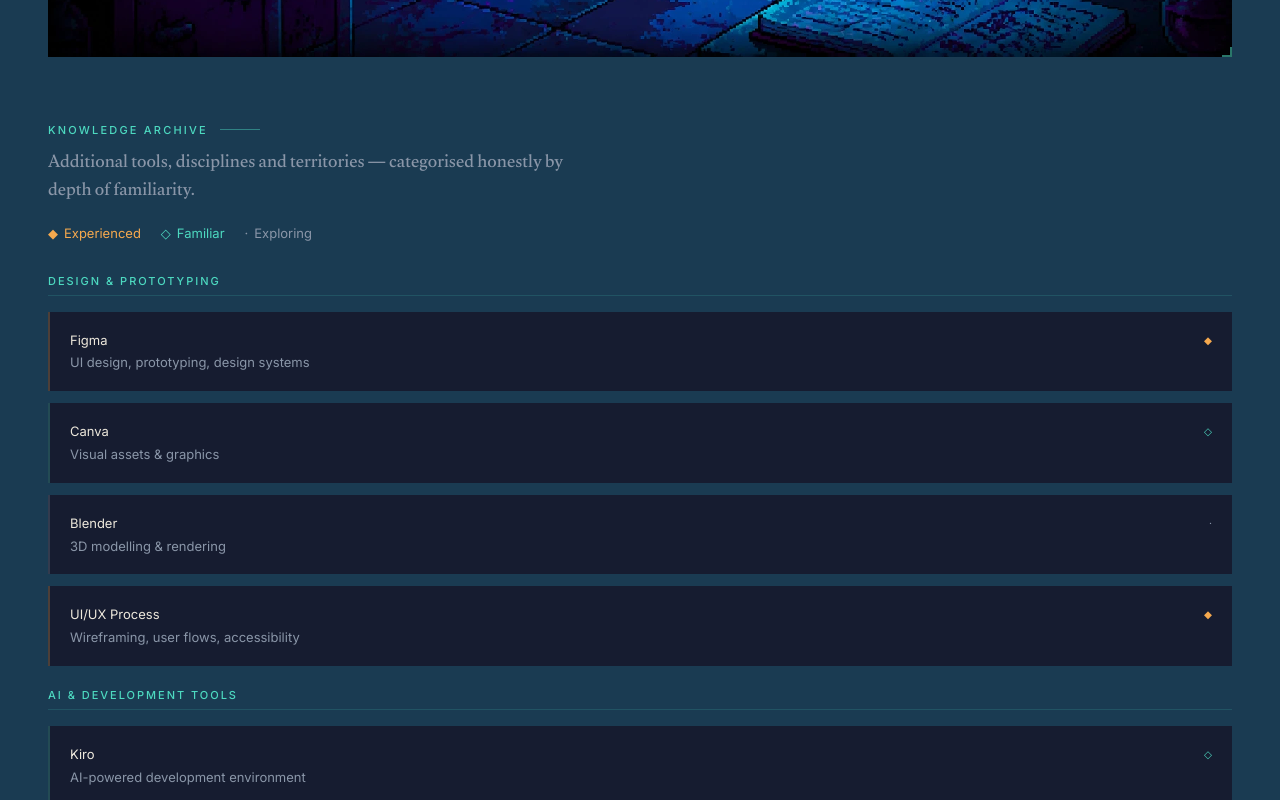
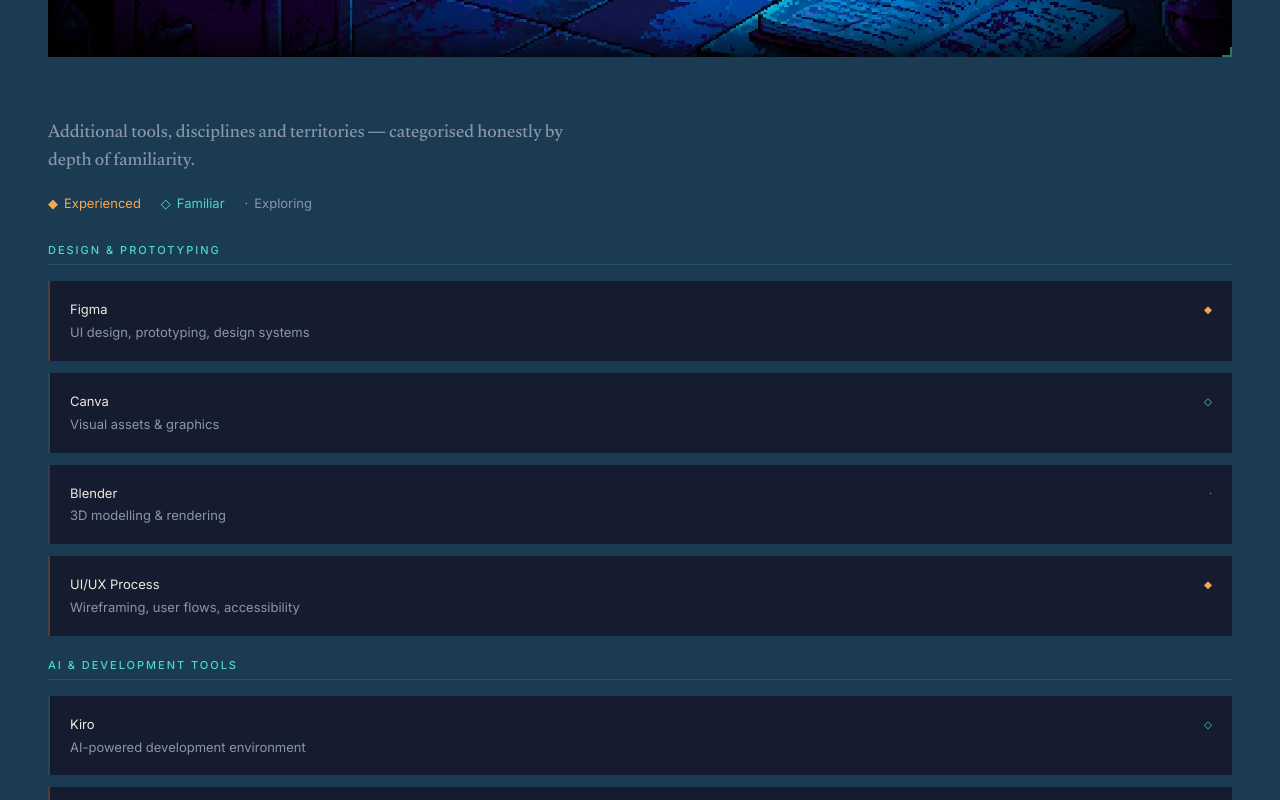
Before and after one commit to Lexusbat/Portfolio, a React (Vite) app: page / in a window 1280 px wide. Shown: the part 3080-3880 px from the top of the page. Built offline with nearby package versions, Linux system fonts and the light colour scheme.

Commit message:
Eyebrow Removed

```diff
--- a/src/index.css
+++ b/src/index.css
@@ -510,30 +510,6 @@
 }
 
 /* ============================================================
-   SECTION NUMBER LABEL
-   ============================================================ */
-
-.section-eyebrow {
-  font-family: "Inter", sans-serif;
-  font-size: 0.6875rem;
-  font-weight: 500;
-  letter-spacing: 0.20em;
-  text-transform: uppercase;
-  color: #4DD9C0;
-  display: flex;
-  align-items: center;
-  gap: 0.75rem;
-}
-
-.section-eyebrow::after {
-  content: "";
-  display: block;
-  width: 2.5rem;
-  height: 1px;
-  background-color: rgba(77, 217, 192, 0.45);
-}
-
-/* ============================================================
    STATUS BADGE
    ============================================================ */
 
--- a/src/sections/About.tsx
+++ b/src/sections/About.tsx
@@ -249,8 +249,6 @@
       <div className="grid-8 mb-16">
         <div className="col-span-8 flex flex-col gap-5">
 
-          <p className="section-eyebrow">04 · About</p>
-
           <div className="flex flex-col sm:flex-row sm:items-end sm:justify-between gap-4">
             <h2
               id="about-heading"
--- a/src/sections/Contact.tsx
+++ b/src/sections/Contact.tsx
@@ -105,8 +105,6 @@
           <div className="col-span-8 lg:col-span-3 flex flex-col gap-8">
 
             <div className="flex flex-col gap-5">
-              <p className="section-eyebrow">06 · Contact</p>
-
               <h2
                 id="contact-heading"
                 className="text-display-xl text-[#EDE8DC]"
--- a/src/sections/Love.tsx
+++ b/src/sections/Love.tsx
@@ -64,11 +64,6 @@
 
         {/* Heading block — centered, spanning full width */}
         <div className="col-span-8 flex flex-col items-center text-center gap-8">
-
-          {/* Eyebrow */}
-          <p className="section-eyebrow justify-center">
-            05 · Love
-          </p>
 
           {/* Main heading */}
           <h2
--- a/src/sections/Skills.tsx
+++ b/src/sections/Skills.tsx
@@ -84,7 +84,6 @@
 
       {/* Sub-heading */}
       <div className="flex flex-col gap-3 mb-8">
-        <p className="section-eyebrow">Knowledge Archive</p>
         <p
           className="text-gulzar-md text-[#8A96A8] max-w-[52ch]"
           style={{ fontFamily: 'Gulzar, serif' }}
```
